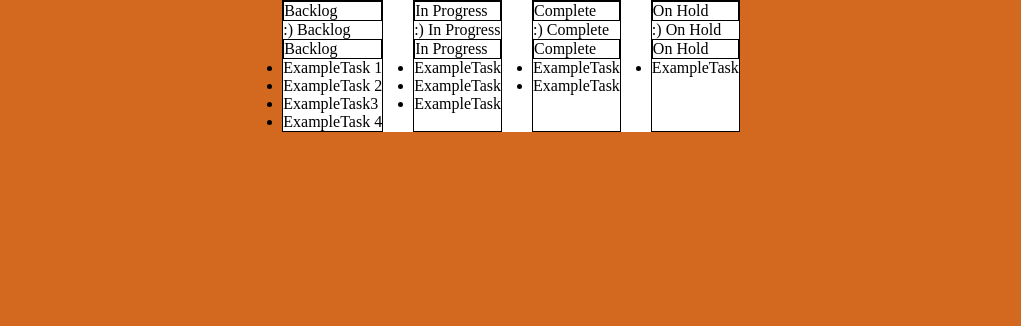
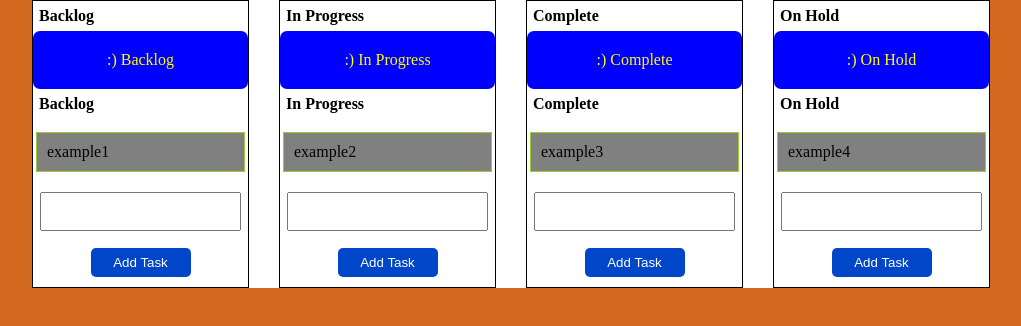
Before and after one commit to DaniloMarkicevic1/trello-clone, a website: page index.html in a window 1280 px wide. Shown: the whole page, without its empty margins (129-1150 px from the left). Drawn offline with Linux system fonts and the light colour scheme.

Commit message:
Made items change places, and save items in local storage

```diff
--- a/index.html
+++ b/index.html
@@ -10,40 +10,55 @@
     <body>
         <div class="container">
             <div class="card one">
-                <p class="cardTitle one">Backlog</p>
+                <p class="cardTitle">Backlog</p>
                 <div class="description">:) Backlog</div>
                 <p class="cardName">Backlog</p>
 
                 <div class="taskDescription">
-                    <ul>
-                        <li>ExampleTask 1</li>
-                        <li>ExampleTask 2</li>
-                        <li>ExampleTask3</li>
-                        <li>ExampleTask 4</li>
-                    </ul>
+                    <ul class="list"></ul>
+                    <form class="form">
+                        <input
+                            type="text"
+                            name="addTask"
+                            class="addTask"
+                            id="backlogTask"
+                        />
+                        <button type="submit">Add Task</button>
+                    </form>
                 </div>
             </div>
             <div class="card two">
-                <p class="cardTitle two">In Progress</p>
+                <p class="cardTitle">In Progress</p>
                 <div class="description">:) In Progress</div>
                 <p class="cardName">In Progress</p>
                 <div class="taskDescription">
-                    <ul>
-                        <li>ExampleTask</li>
-                        <li>ExampleTask</li>
-                        <li>ExampleTask</li>
-                    </ul>
+                    <ul class="list"></ul>
+                    <form class="form">
+                        <input
+                            type="text"
+                            name="addTask"
+                            class="addTask"
+                            id="inProgressTask"
+                        />
+                        <button type="submit">Add Task</button>
+                    </form>
                 </div>
             </div>
             <div class="card three">
-                <p class="cardTitle three">Complete</p>
+                <p class="cardTitle">Complete</p>
                 <div class="description">:) Complete</div>
                 <p class="cardName">Complete</p>
                 <div class="taskDescription">
-                    <ul>
-                        <li>ExampleTask</li>
-                        <li>ExampleTask</li>
-                    </ul>
+                    <ul class="list"></ul>
+                    <form class="form">
+                        <input
+                            type="text"
+                            name="addTask"
+                            class="addTask"
+                            id="completeTask"
+                        />
+                        <button type="submit">Add Task</button>
+                    </form>
                 </div>
             </div>
             <div class="card four">
@@ -51,9 +66,16 @@
                 <div class="description">:) On Hold</div>
                 <p class="cardName">On Hold</p>
                 <div class="taskDescription">
-                    <ul>
-                        <li>ExampleTask</li>
-                    </ul>
+                    <ul class="list"></ul>
+                    <form class="form">
+                        <input
+                            type="text"
+                            name="addTask"
+                            class="addTask"
+                            id="onHoldTask"
+                        />
+                        <button type="submit">Add Task</button>
+                    </form>
                 </div>
             </div>
         </div>
--- a/scripts/app2.js
+++ b/scripts/app2.js
@@ -1,6 +1,45 @@
 const tasks = document.querySelectorAll('li');
 const cards = document.querySelectorAll('.card');
+const forms = document.querySelectorAll('form');
+const inputs = document.querySelectorAll('.addTask');
+const uList = document.querySelectorAll('.list');
 let target = '';
+// let ar?rays;
+let storedItems;
+
+let arrays = [['example1'], ['example2'], ['example3'], ['example4']];
+
+if (!localStorage.getItem('items')) {
+    localStorage.setItem('items', JSON.stringify(arrays));
+} else {
+    storedItems = JSON.parse(localStorage.items);
+    arrays = storedItems;
+}
+
+uList.forEach((list, i) => {
+    if (localStorage) {
+        storedItems = JSON.parse(localStorage.items);
+        storedItems[i].forEach((arrayItem, i) => {
+            list.appendChild(createNewTask(arrayItem, i));
+        });
+    } else {
+        arrays[i].forEach((arrayItem) => {
+            list.appendChild(createNewTask(arrayItem));
+        });
+    }
+});
+
+forms.forEach((form, i) => {
+    form.addEventListener('submit', function addTask(e) {
+        e.preventDefault();
+        uList[i].appendChild(createNewTask(inputs[i].value));
+        arrays[i].push(inputs[i].value);
+        localStorage.setItem('items', JSON.stringify(arrays));
+        storedItems = JSON.parse(localStorage.items);
+
+        inputs[i].value = '';
+    });
+});
 
 cards.forEach((desc) => {
     desc.setAttribute('draggable', 'true');
@@ -8,16 +47,20 @@ cards.forEach((desc) => {
     desc.addEventListener('drop', dragDrop);
 });
 
-tasks.forEach((task) => {
-    task.setAttribute('draggable', 'true');
-    task.addEventListener('dragstart', dragStart);
-    task.addEventListener('dragend', dragEnd);
-    task.addEventListener('dragover', dragOver);
-    task.addEventListener('dragenter', dragEnter);
-    task.addEventListener('dragleave', dragLeave);
-    task.addEventListener('dropover', dragOver);
-    task.addEventListener('drop', dragDrop);
-});
+function createNewTask(item, i) {
+    let newItem = document.createElement('li');
+    newItem.textContent = item;
+    newItem.setAttribute('draggable', 'true');
+    newItem.setAttribute('data-index', `${i}`);
+    newItem.addEventListener('dragstart', dragStart);
+    newItem.addEventListener('dragend', dragEnd);
+    newItem.addEventListener('dragover', dragOver);
+    newItem.addEventListener('dragenter', dragEnter);
+    newItem.addEventListener('dragleave', dragLeave);
+    newItem.addEventListener('dropover', dragOver);
+    newItem.addEventListener('drop', dragDrop);
+    return newItem;
+}
 
 function dragStart(e) {
     target = this;
@@ -47,9 +90,22 @@ function dragLeave() {
 function dragDrop(e) {
     e.preventDefault();
     console.log('drop');
+    console.log(`this: ${this} -- target: ${target}`);
     if (target !== this) {
-        console.log(this.children[3].childNodes);
-        this.children[3].childNodes[1].appendChild(target);
+        console.log(e.target);
+        if (
+            e.target.classList[0] === 'taskDescription' ||
+            e.target.classList[0] === 'card' ||
+            e.target.classList[0] === 'addTask' ||
+            e.target.classList[0] === 'list' ||
+            e.target.classList[0] === 'form'
+        ) {
+            console.log(arrays);
+            console.log(target);
+            this.children[3].childNodes[1].appendChild(target);
+        } else {
+            this.children[3].childNodes[1].insertBefore(target, e.target);
+        }
     }
     return false;
 }
--- a/styles/style.scss
+++ b/styles/style.scss
@@ -13,6 +13,49 @@
             grid-template-areas: 'one two three four';
             .card {
                 border: 1px solid black;
+                .cardName,
+                .cardTitle {
+                    font-weight: bold;
+                    padding: 6px;
+                }
+                .description {
+                    padding: 20px;
+                    color: yellow;
+                    border-radius: 7px;
+                    text-align: center;
+                    background-color: blue;
+                }
+                .taskDescription {
+                    ul {
+                        padding: 10px 0;
+                        li {
+                            background-color: gray;
+                            border: 1px solid yellowgreen;
+                            list-style-type: none;
+                            text-decoration: none;
+                            padding: 10px;
+                            margin: 3px;
+                        }
+                    }
+                    form {
+                        display: flex;
+                        flex-direction: column;
+                        input {
+                            margin: 7px;
+                            padding: 10px;
+                        }
+                        button {
+                            margin: 10px 0;
+                            border-radius: 5px;
+                            align-self: center;
+                            color: white;
+                            width: 100px;
+                            border: 0;
+                            padding: 7px;
+                            background-color: rgb(0, 70, 200);
+                        }
+                    }
+                }
             }
             .one {
                 grid-area: one;
@@ -26,9 +69,6 @@
             .four {
                 grid-area: four;
             }
-            p {
-                border: 1px solid black;
-            }
         }
     }
 }
```
Also changed, not shown: styles/css/css.css, 1 other file.
